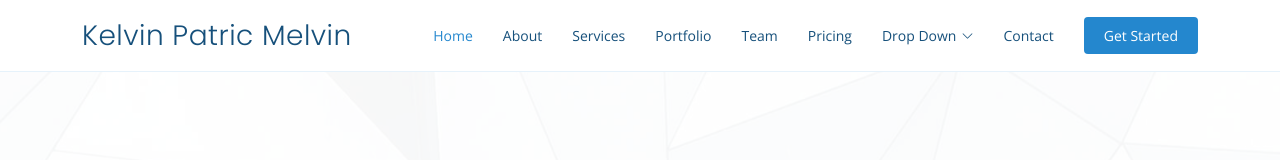
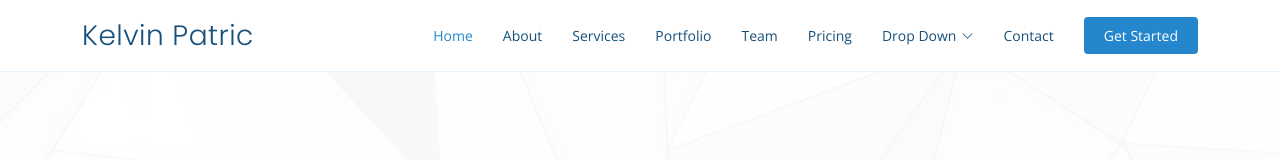
Before and after one commit to Kelvin-Patric-Melvin-2000/trial, a plain HTML site: page index.html in a window 1280 px wide. Shown: the top 160 px of the page. Drawn offline with nearby package versions, Linux system fonts and the light colour scheme.

Commit message:
changed name

```diff
--- a/index.html
+++ b/index.html
@@ -42,7 +42,7 @@
   <header id="header" class="fixed-top">
     <div class="container d-flex align-items-center justify-content-between">
 
-      <h1 class="logo"><a href="index.html">Kelvin Patric Melvin</a></h1>
+      <h1 class="logo"><a href="index.html">Kelvin Patric</a></h1>
       <!-- Uncomment below if you prefer to use an image logo -->
       <!-- <a href="index.html" class="logo"><img src="assets/img/logo.png" alt="" class="img-fluid"></a>-->
 
```
